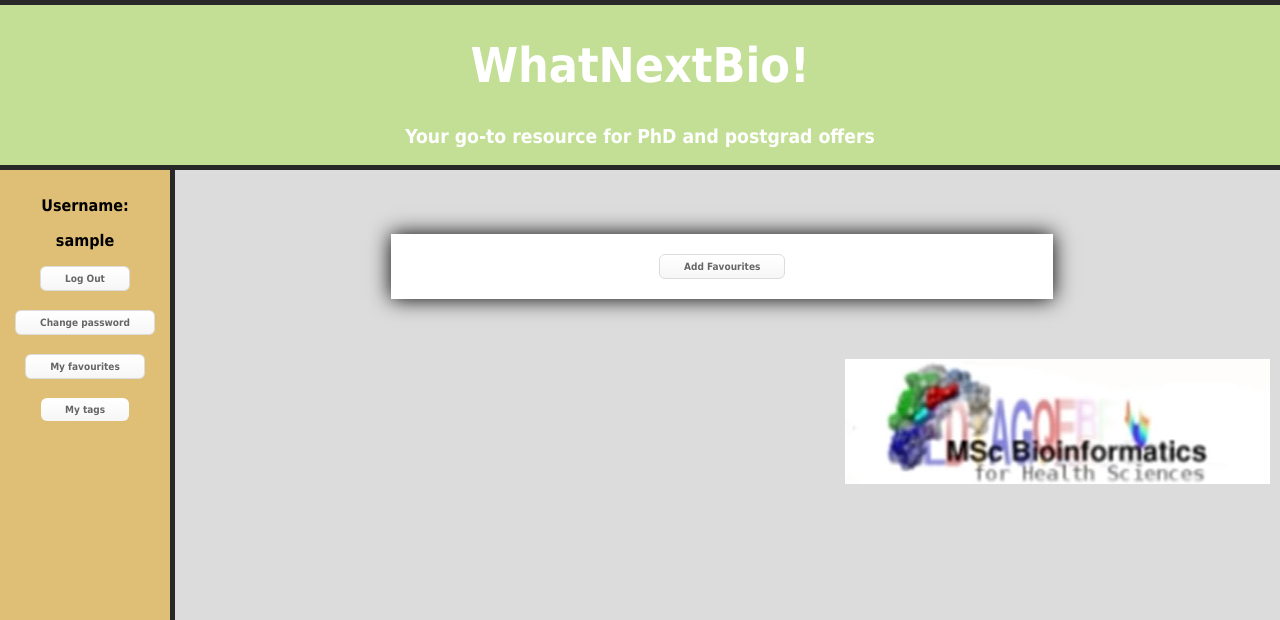
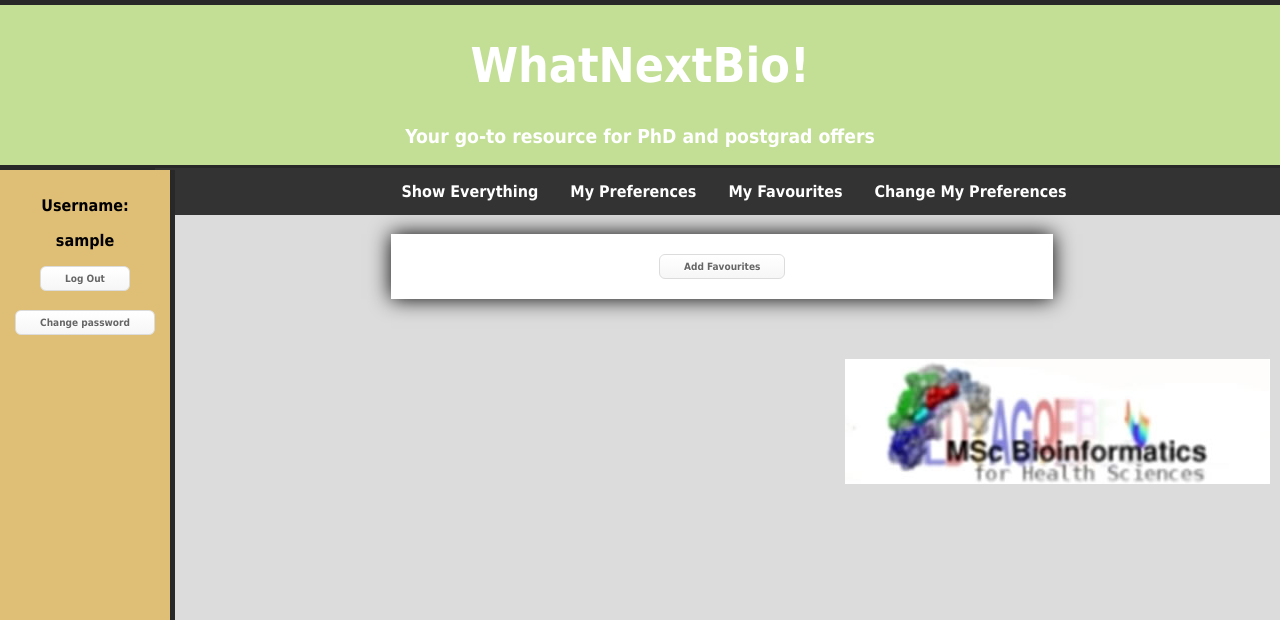
Before and after one commit to cescgina/what_next_bio, a PHP site: page /home.php in a window 1280 px wide. Shown: the top 620 px of the page. Run offline with PHP 8.4, Linux system fonts and the light colour scheme; the visitor is signed in with stand-in values (Sample User, id 1); data that the repository does not hold is empty.

Commit message:
Added horizontal navigation bar.

```diff
--- a/web_design/header.php
+++ b/web_design/header.php
@@ -8,7 +8,44 @@
 
 	<body>
 		<div id="head">
-				<header>
-					<h1 id="title">WhatNextBio!</h1>
-					<h2 id="subtitle">Your go-to resource for PhD and postgrad offers</h2>
-				</header>
+			<header>
+				<h1 id="title">WhatNextBio!</h1>
+				<h2 id="subtitle">Your go-to resource for PhD and postgrad offers</h2>
+			</header>
+			<div id="nav">
+			<?php
+				if($user->is_loggedin()!="")
+					{
+					 echo '
+						<p>Username:</p><p>';?><?php echo $_SESSION['username'];?><?php echo '</p>
+						<form method="post" name="logout" action="logout.php">
+  							<input class="Button" type="submit" value="Log Out"/>
+						</form>
+						<br>
+						<form method="post" name="change" action="logout.php">
+  							<input class="Button" type="submit" value="Change password"/>
+						</form>
+						<br>
+					';
+				} else {
+					echo '
+						<br>
+						<form action="login.php">
+  							<input class="Button" type="submit" value="Log In"/></br>
+						</form>
+						<br>
+						<form action="register.php">
+  							<input class="Button" type="submit" value="Register"/>
+						</form>
+						<br>
+					';
+				}
+			?>
+			</div>
+			<?php
+			if($user->is_loggedin()!="")
+				{
+					include('horizontal.php');
+				}
+			?>
+		</div>
--- a/web_design/home.php
+++ b/web_design/home.php
@@ -2,60 +2,11 @@
 require_once 'dbconfig.php';
 include('header.php');
 ?>
-
-			<div id="nav">
-			<?php
-				if($user->is_loggedin()!="")
-					{
-					 echo '
-						<p>Username:</p><p>';?><?php echo $_SESSION['username'];?><?php echo '</p>
-						<form method="post" name="logout" action="logout.php">
-  							<input class="Button" type="submit" value="Log Out"/>
-						</form>
-						<br>
-						<form method="post" name="change" action="logout.php">
-  							<input class="Button" type="submit" value="Change password"/>
-						</form>
-						<br>
-                        <form action="fav_page.php" method="POST" >
-                            <input class="Button" type="submit" name="fav" value="My favourites"/>
-						</form>
-						<br>
-						<div class="dropdown">
-							<button class="dropbtn">My tags</button>
-							<div class="dropdown-content">
-								<form name="tags">
-									<input type="checkbox" name="option1" value="Tag1" checked>Bioinformatics<br>
-									<input type="checkbox" name="option2" value="Tag2" checked>Tag2<br>
-									<input type="checkbox" name="option3" value="Tag3" checked>Tag3<br>
-								</form>
-  							</div>
-						</div>
-
-
-					';
-				} else {
-					echo '
-						<br>
-						<form action="login.php">
-  							<input class="Button" type="submit" value="Log In"/></br>
-						</form>
-						<br>
-						<form action="register.php">
-  							<input class="Button" type="submit" value="Register"/>
-						</form>
-						<br>
-					';
-				}
-			?>
-			</div>
-		</div>
 		<p id="Start"></p>
 		<div id ="page">
 			<section>
 				<?php include('row_count.php'); ?>
 				<div id="page-wrap">
-					<?php include('prev_next.php'); ?>
 					<table>
 					<?php
                         if (isset($_SESSION['username'])){
@@ -71,7 +22,6 @@ include('header.php');
                                 $stmt = $dbc->prepare($sql);
                                 $stmt->execute();
                                 $result = $stmt->fetchAll();
-
                                 echo '<form name="add_fav" method="POST" action="addfav.php" enctype="">';
                                foreach ($result as $row){
                                             echo "<tr><td><a href=''><img style=' with:25px; height:25px;' src='http://findicons.com/files/icons/767/wp_woothemes_ultimate/128/star.png'></a><input type='checkbox' name='links[]' value='" . $row['link'] . "'></td><td><a href=" . $row['link']. ">".$row['title'] . "</a></td><td>" . $row['location'] . "</td></tr>";
--- /dev/null
+++ b/web_design/horizontal.php
@@ -0,0 +1,10 @@
+<?php
+echo '
+	<div id="horizontal">
+		<ul id="horizontal_bar">
+			<li><a href="home.php">Show Everything</a></li>
+			<li><a href="tags_page.php">My Preferences</a></li>
+			<li><a href="fav_page.php">My Favourites</a></li>
+			<li><a href="preferences_form.php">Change My Preferences</a></li>
+		</ul>
+	</div>';
--- a/web_design/style/style.php
+++ b/web_design/style/style.php
@@ -8,6 +8,7 @@ $border_height = 5;
 $nav_width = 150;
 $header_top = $header_height.'px';
 $margin_border = $border_height.'px';
+$horizontal_margin = ($nav_width + $margin_border).'px';
 $header_top2 = ($header_height + ($border_height*2)).'px';
 $nav_bar_width = $nav_width.'px';
 
@@ -57,7 +58,6 @@ body {
 	left: 0px;
 	right: 0px;
 	z-index: 2;
-	margin:0px solid;
 	background-color: $head_color;
 }
 
@@ -85,6 +85,32 @@ body {
 	bottom: 0px;
 	background:$nav_color;
 	border-right: $margin_border solid $margin_color;
+}
+
+#horizontal_bar {
+	list-style-type: none;
+	margin-left: $horizontal_margin;
+	margin-top: 20px;
+	padding-left: 18%;
+	width: 100%;
+	overflow: hidden;
+	background-color: #333;
+}
+
+li {
+    float: left;
+}
+
+li a {
+    display: block;
+    color: white;
+    text-align: center;
+    padding: 14px 16px;
+    text-decoration: none;
+}
+
+li a:hover {
+    background-color: #111;
 }
 
 #page {
```
Also changed, not shown: web_design/fav_page.php (+0 -16 lines), web_design/tags_page.php (+0 -16 lines).
